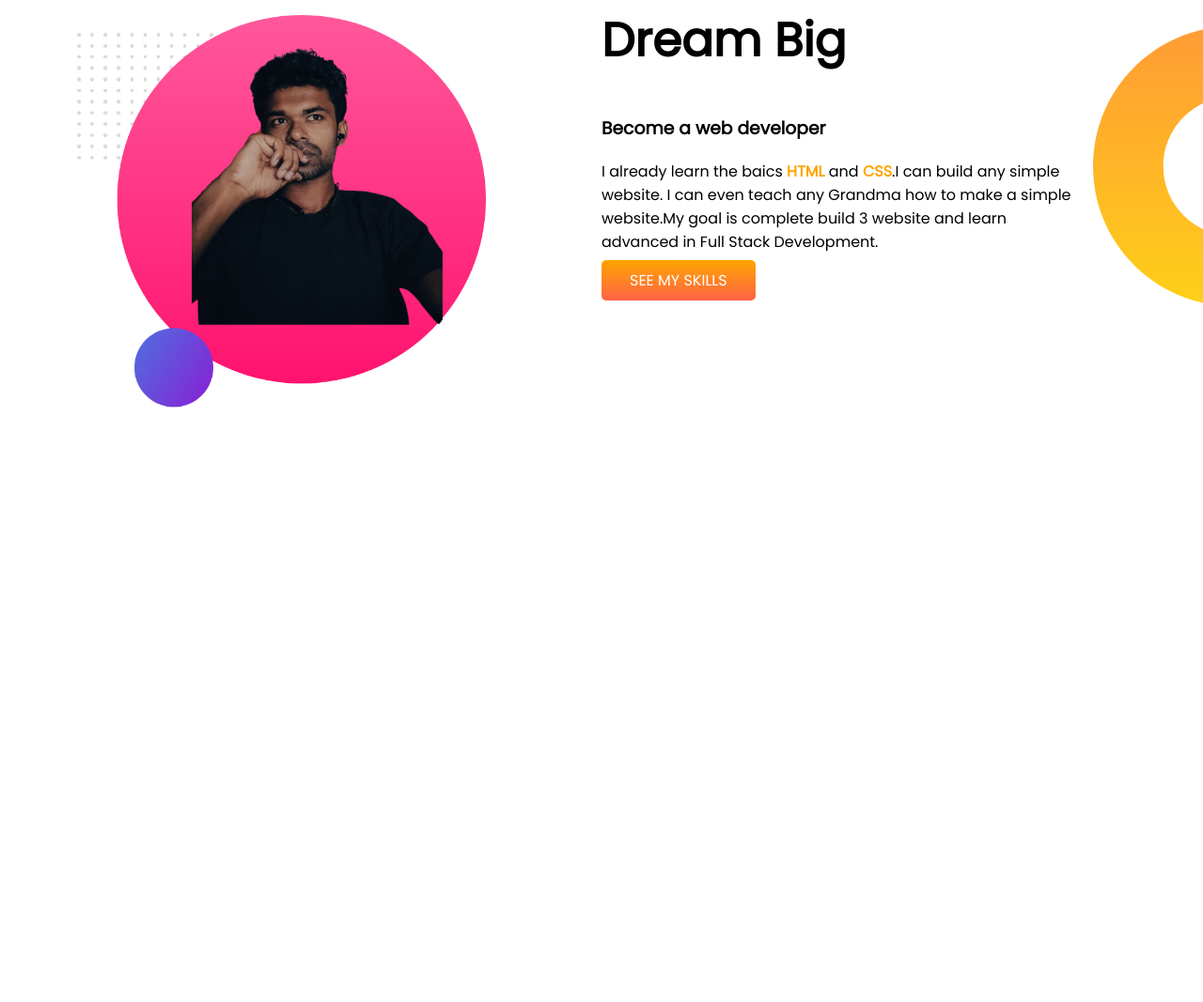
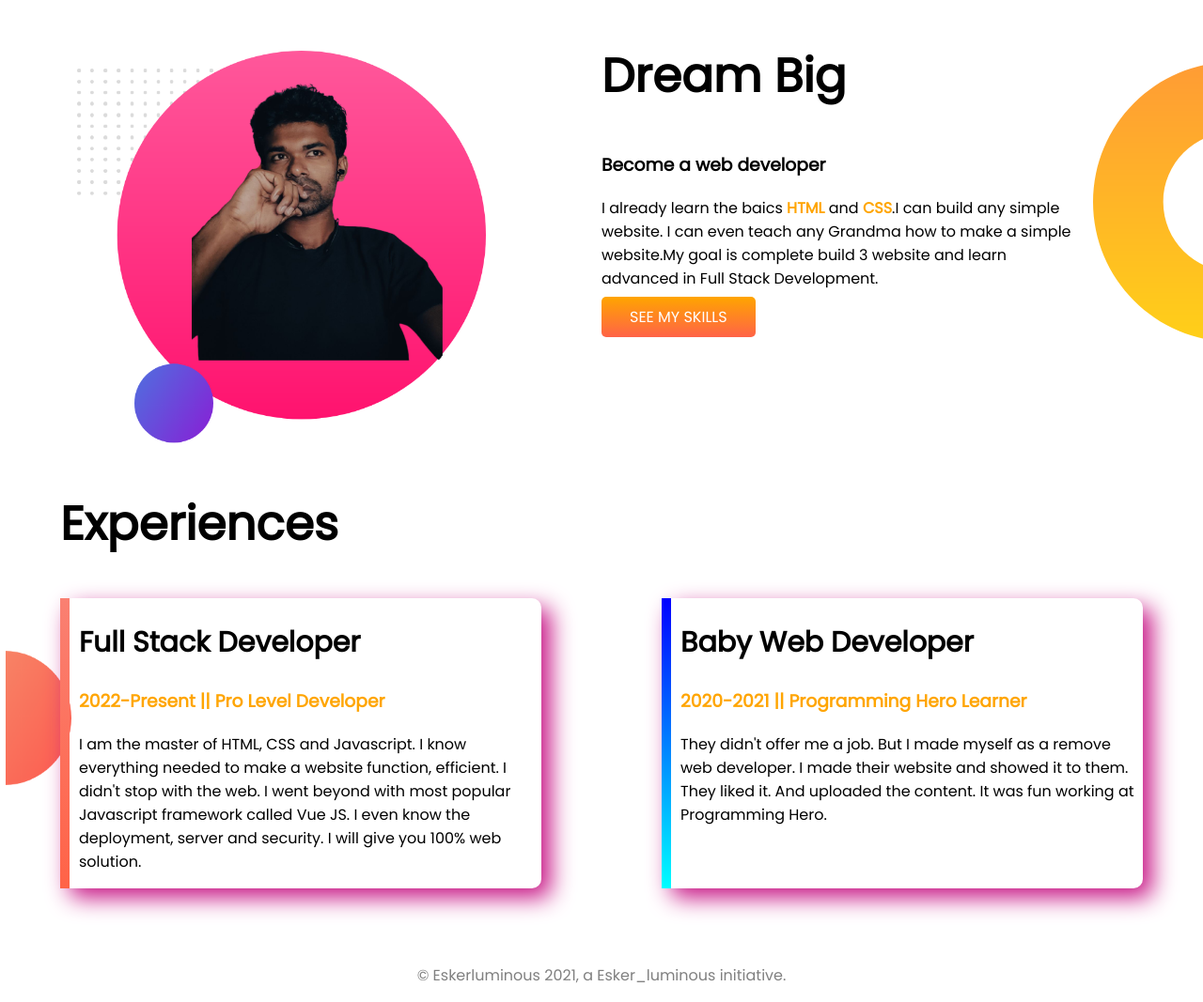
Before and after one commit to Eskerluminous/Developer-portfolio, a plain HTML site: page index.html in a window 1280 px wide. Shown: the part 650-1717 px from the top of the page at 94% size. Before the commit the page ends 1091 px from the top, so only its background shows below. Drawn offline with Linux system fonts and the light colour scheme.

Commit message:
footer added

```diff
--- a/index.html
+++ b/index.html
@@ -14,7 +14,7 @@
 </head>
 
 <body>
-    <section class="first-section">
+    <section class="first-section flexible-container">
         <div class="half-width">
             <h1>Welcome To</h1>
             <h1>World Of <span class="orange-color">EskerLuminous </span></h1>
@@ -27,6 +27,7 @@
         </div>
         <div class="half-width"> <img src="images/my-bg.png" alt=""></div>
     </section>
+
     <section class="second-section">
         <div class="second-width">
             <img src="images/my-bg2.png" alt="">
@@ -50,6 +51,36 @@
 
     </section>
 
+    <section class="experince-area">
+        <h1 class="exp-customize">Experiences</h1>
+        <div class="flexible-container">
+            <div id="web-developer-experince1" class="experince-item">
+                <h2>Full Stack Developer</h1>
+                    <h3 class="orange-color ">2022-Present || Pro Level Developer</h3>
+                    <p>I am the master of HTML, CSS and Javascript. I know everything needed to make a website function,
+                        efficient. I didn't stop with the web. I went beyond with most popular Javascript framework
+                        called
+                        Vue
+                        JS. I even know the deployment, server and security. I will give you 100% web solution.</p>
+
+
+            </div>
+            <div id="web-developer-experince2" class="experince-item">
+                <h2>Baby Web Developer</h1>
+                    <h3 class="orange-color ">2020-2021 || Programming Hero Learner</h3>
+                    <p>They didn't offer me a job. But I made myself as a remove web developer. I made their website and
+                        showed
+                        it to them. They liked it. And uploaded the content. It was fun working at Programming Hero.</p>
+
+            </div>
+
+        </div>
+
+    </section>
+    <footer>
+        <p>© Eskerluminous 2021, a Esker_luminous initiative.</p>
+    </footer>
+
 
 
 </body>
--- a/style.css
+++ b/style.css
@@ -6,16 +6,20 @@ body{
 h1{
     font-size: 50px;
 }
+h2{
+    font-size: 30px;
+}
 .orange-color {
     color: orange;
 }
-section{
+.flexible-container{
     display: flex;
 }
 .first-section{
     background-image: url(images/top-banner2.png);
     background-repeat: no-repeat;
     background-size: 50%;
+    padding-top: 3%;
 }
 .link-button {
     text-decoration: none;
@@ -34,12 +38,13 @@ section{
 }
 .half-width img{
     width: 70%;
+    padding-top: 10%;
 }
 .second-section{
     display: flex;
     background-image: url(images/dream-bg.png);
-  background-repeat: no-repeat;
-  background-position: 100%;
+    background-repeat: no-repeat;
+    background-position: 100%;
 
 }
 .second-width{
@@ -62,3 +67,38 @@ section{
     text-align: center;
     border-radius: 5px;
 }
+.exp-customize{
+    padding-left: 5%;
+}
+.experince-item{
+    width: 40%;
+  margin-left: 5%;
+  margin-right: 5%;
+  padding-left: 10px;
+    box-shadow: 10px 10px 25px mediumvioletred;
+    border-radius: 10px;
+
+
+}
+.experince-area{
+    padding-bottom: 5%;
+    background-image: url(images/exp-bg.png);
+    background-repeat: no-repeat;
+    background-size: 70px;
+    background-position: 0.5%;
+}
+#web-developer-experince1{
+    border-left: 10px solid;
+    border-image: linear-gradient(salmon,tomato);
+    border-image-slice: 1;
+}
+#web-developer-experince2{
+    border-left: 10px solid;
+    border-image: linear-gradient(blue,cyan);
+    border-image-slice: 1;
+
+}
+footer p{
+    text-align: center;
+    color: gray;
+}
```
Also changed, not shown: 4 other files.
